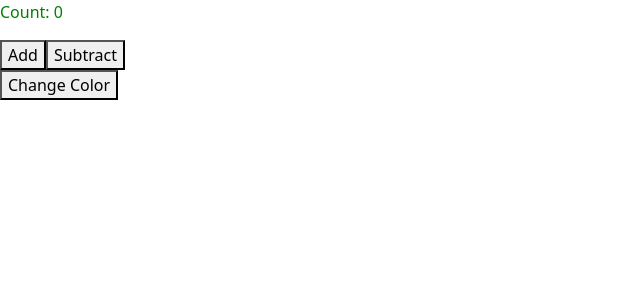
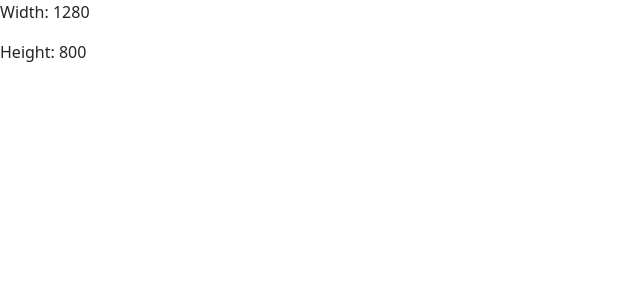
Before and after one commit to janthony25/React-Practice, a React (Vite) app: page / in a window 1280 px wide. Shown: the top 300 px of the page, without its empty margins (0-640 px from the left). Built offline with nearby package versions, Linux system fonts and the light colour scheme.

Commit message:
use effect

```diff
--- a/src/App.jsx
+++ b/src/App.jsx
@@ -1,5 +1,5 @@
 import { useState } from 'react'
-import EffectComponent from './components/EffectComponent'
+import WIndowComponent from './components/WIndowComponent'
 
 
 function App() {
@@ -7,7 +7,7 @@
 
   return (
     <>
-     <EffectComponent />
+     <WIndowComponent />
     </>
   )
 }
--- /dev/null
+++ b/src/components/WIndowComponent.jsx
@@ -0,0 +1,35 @@
+import { useEffect, useState } from "react"
+
+function WIndowComponent(){
+
+    const [width, setWidth] = useState(window.innerWidth);
+    const [height, setHeight] = useState(window.innerHeight);
+
+    useEffect(() => {
+        window.addEventListener("resize", handleResize);
+        console.log("Event listener added");
+
+        return () => {
+            window.removeEventListener("resize", handleResize);
+            console.log("Event removed")
+        }
+    }, [])
+
+    useEffect(() => {
+        document.title = `window: ${width} x ${height}`
+    }, [width, height])
+
+    function handleResize(){
+        setWidth(window.innerWidth) ;
+        setHeight(window.innerHeight);
+    }
+
+    return(
+        <>
+            <p>Width: {width}</p>
+            <p>Height: {height}</p>
+        </>
+    )
+}
+
+export default WIndowComponent
```
